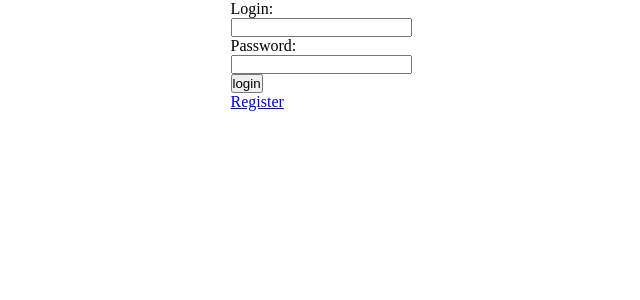
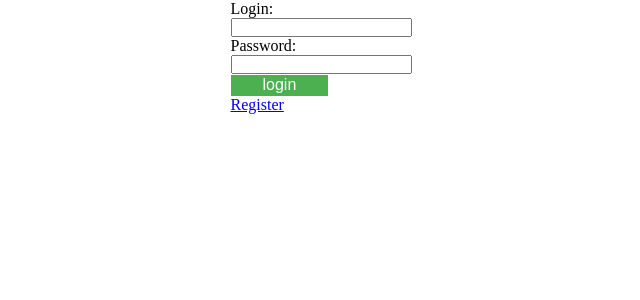
Before and after one commit to typeperfest/reachat, a React (Create React App) app: page / in a window 1280 px wide. Shown: the top 300 px of the page, without its empty margins (319-959 px from the left). Built offline with nearby package versions, Linux system fonts and the light colour scheme.

Commit message:
added styles to ConfirmButtonComponent

```diff
--- a/src/components/FeedPage/NewPostModal/modal.css
+++ b/src/components/FeedPage/NewPostModal/modal.css
@@ -26,7 +26,8 @@
     padding: 10px;
     border-radius: 12px;
     background-color: white;
-    width: 50vw;
+    width: 30vw;
+    height: 50vh;
     transform: scale(0.9);
     transition: 0.4s all;
 }
@@ -38,6 +39,7 @@
 .text__area {
     padding: 5px;
     width: 100%;
+    height: 90%;
     resize: none;
     font-size: 16px;
 }
--- a/src/components/GeneralComponents/ConfirmDataButton.jsx
+++ b/src/components/GeneralComponents/ConfirmDataButton.jsx
@@ -1,8 +1,9 @@
 import React from 'react';
+import './styles/buttonStyles.css'
 
 const ConfirmDataButton = (props) => {
     return (
-        <button onClick={props.onClick}>
+        <button className={"confirmButton"} onClick={props.onClick}>
             {props.text}
         </button>
     );
--- /dev/null
+++ b/src/components/GeneralComponents/styles/buttonStyles.css
@@ -0,0 +1,12 @@
+.confirmButton {
+    background-color: #4CAF50; /* Green */
+    border: none;
+    color: white;
+    padding: 0.8% 32px;
+    text-align: center;
+    text-decoration: none;
+    display: inline-block;
+    font-size: 16px;
+    cursor: pointer;
+    margin-top: 0.5%;
+}
```
